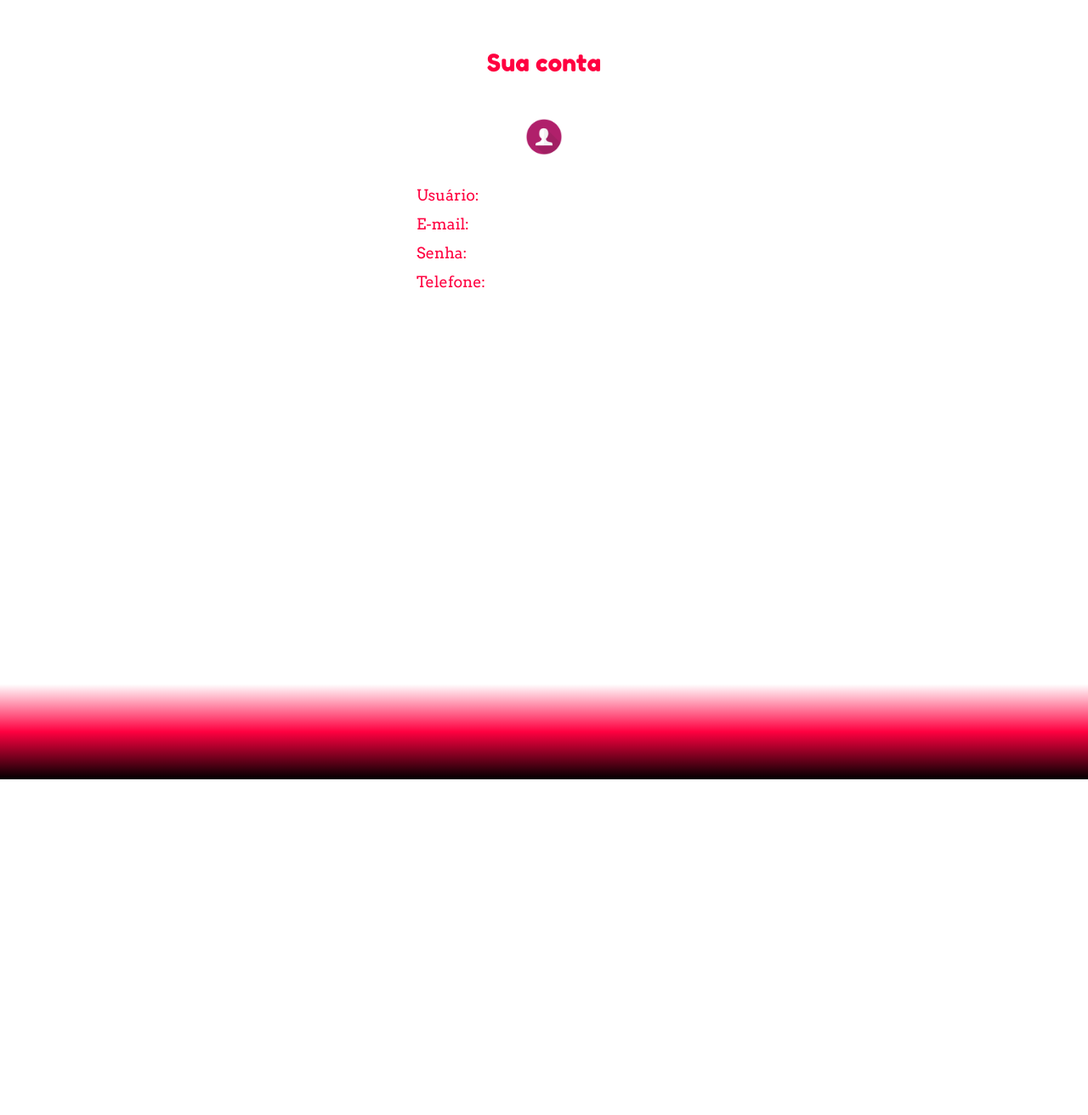
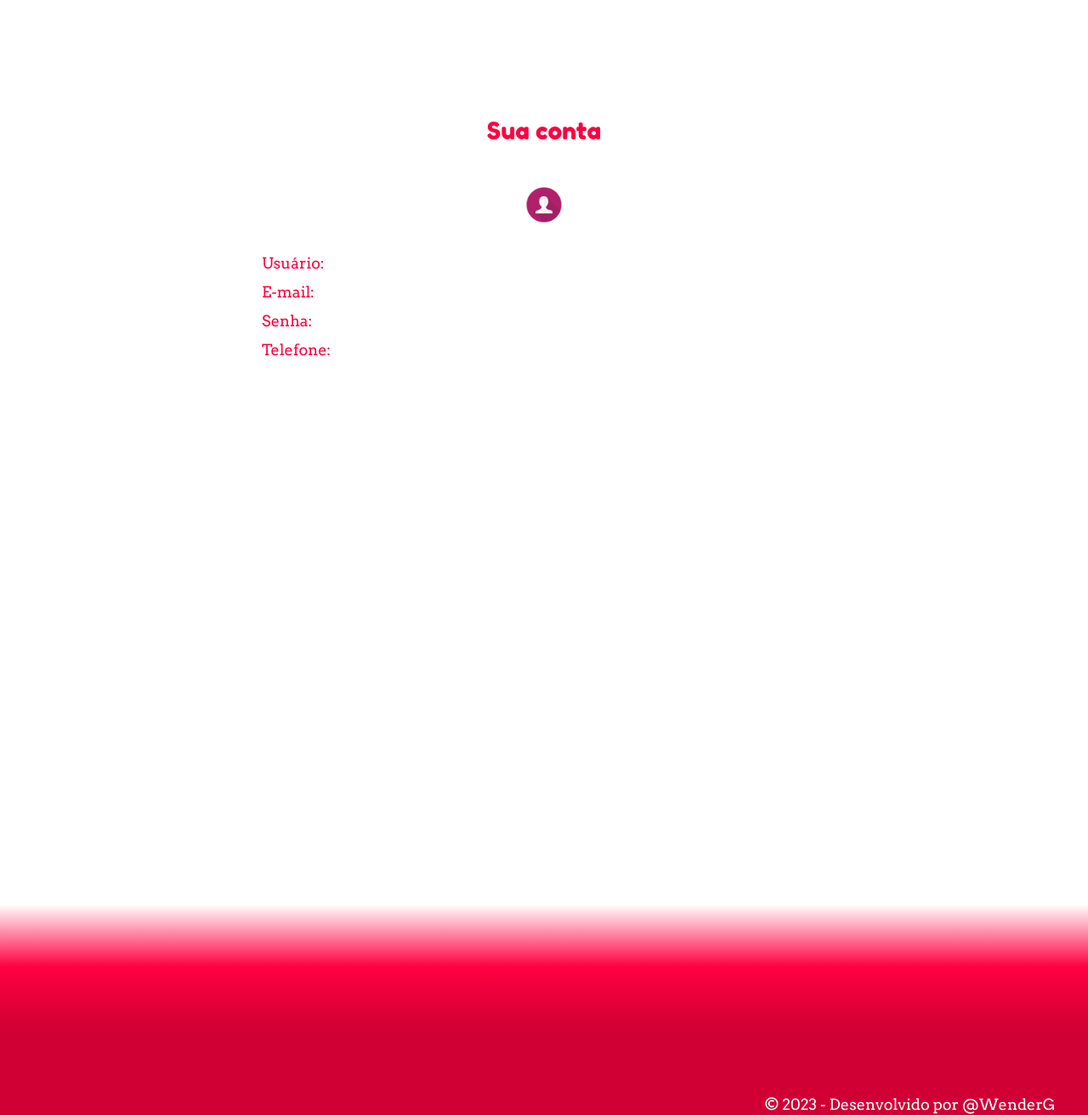
Before and after one commit to WenderG/wenderflixplus, a plain HTML site: page informacoes.html in a window 1280 px wide. Shown: the part 100-1412 px from the top of the page at 85% size. Before the commit the page ends 1017 px from the top, so only its background shows below. Drawn offline with Linux system fonts and the light colour scheme.

Commit message:
Finalizando o projeto

```diff
--- a/css/cadastro.css
+++ b/css/cadastro.css
@@ -64,3 +64,19 @@ input#cadastrar {
     color: var(--branco);
     text-decoration: none;
 }
+
+footer {
+    height: 350px;
+    margin-top: 15rem;
+}
+
+.rodape {
+    background: linear-gradient( to bottom, var(--salmao), var(--salmao_escuro) 50%);
+    color: var(--branco);
+    text-align: right;
+}
+
+.footer_texto {
+    padding-top: 190px;
+    margin-right: 3%;
+}
--- a/css/footer.css
+++ b/css/footer.css
@@ -1,7 +1,15 @@
 footer {
-    height: 10rem;
+    height: 300px;
+    margin-top: 3rem;
 }
 
 .rodape {
-    background: linear-gradient( to bottom, var(--branco) 30%, var(--salmao), var(--preto));
+    background: linear-gradient( to bottom, var(--branco) 1%, var(--salmao), var(--salmao_escuro) 50%);
+    color: var(--branco);
+    text-align: right;
 }
+
+.footer_texto {
+    padding-top: 230px;
+    margin-right: 3%;
+}
--- a/css/header.css
+++ b/css/header.css
@@ -5,7 +5,7 @@ header {
     display: flex;
     font-family: var(--fonte_texto);
     justify-content: space-between;
-    padding: 1em 0 1em 0;
+    padding: 2em 0 1em 0;
     position: fixed;
     top: 0;
     width: 100%;
@@ -41,7 +41,7 @@ header {
     display: none;
     margin-top: 1.4rem;
     position: absolute;
-    top: 100%;
+    top: 85%;
     z-index: 0;
 }
 
@@ -67,7 +67,7 @@ header {
 
 .lista_menu_item:hover {
     color: var(--cinza);
-    font-size: 28px;
+    font-size: 22px;
 }
 
 .perfil {
--- a/css/index.css
+++ b/css/index.css
@@ -75,3 +75,19 @@ input#entrar {
 .criar_conta:hover {
     color: var(--salmao_escuro);
 }
+
+footer {
+    height: 350px;
+    margin-top: 30rem;
+}
+
+.rodape {
+    background: linear-gradient( to bottom, var(--salmao), var(--salmao_escuro) 50%);
+    color: var(--branco);
+    text-align: right;
+}
+
+.footer_texto {
+    padding-top: 190px;
+    margin-right: 3%;
+}
--- a/css/informacoes.css
+++ b/css/informacoes.css
@@ -1,9 +1,9 @@
 .informacoes {
-    margin-bottom: 26rem;
+    margin-bottom: 40rem;
 }
 
 h1 {
-    margin: 10rem 0 3rem 0;
+    margin: 15rem 0 3rem 0;
 }
 
 .foto {
@@ -12,8 +12,10 @@ h1 {
 }
 
 .caixa {
-    width: 300px;
+    width: 83,33%;
+    max-width: 700px;
     margin: auto;
+    padding-left: 2em;
 }
 
 .nome {
--- a/css/paineis.css
+++ b/css/paineis.css
@@ -8,7 +8,7 @@
     font-family: var(--fonte_logo);
     font-size: 36px;
     font-weight: bold;
-    margin: 10rem 0 3rem 0;
+    margin: 15rem 0 3rem 0;
     text-align: center;
 }
 
@@ -40,7 +40,7 @@ h3 {
 }
 
 .imagem {
-    width: 250px;
+    width: 200px;
 }
 
 .descricao {
--- a/informacoes.html
+++ b/informacoes.html
@@ -62,7 +62,9 @@
         </section>
     </main>
     <footer class="rodape">
-
+        <div class="footer_texto">
+            &copy; 2023 -  Desenvolvido por @WenderG
+        </div>
     </footer>
     <script src="./app/informacoes.js"></script>
 </body>
```
Also changed, not shown: cadastro.html (+5 -0 lines), home.html (+4 -3 lines), index.html (+5 -0 lines), 1 other file.
